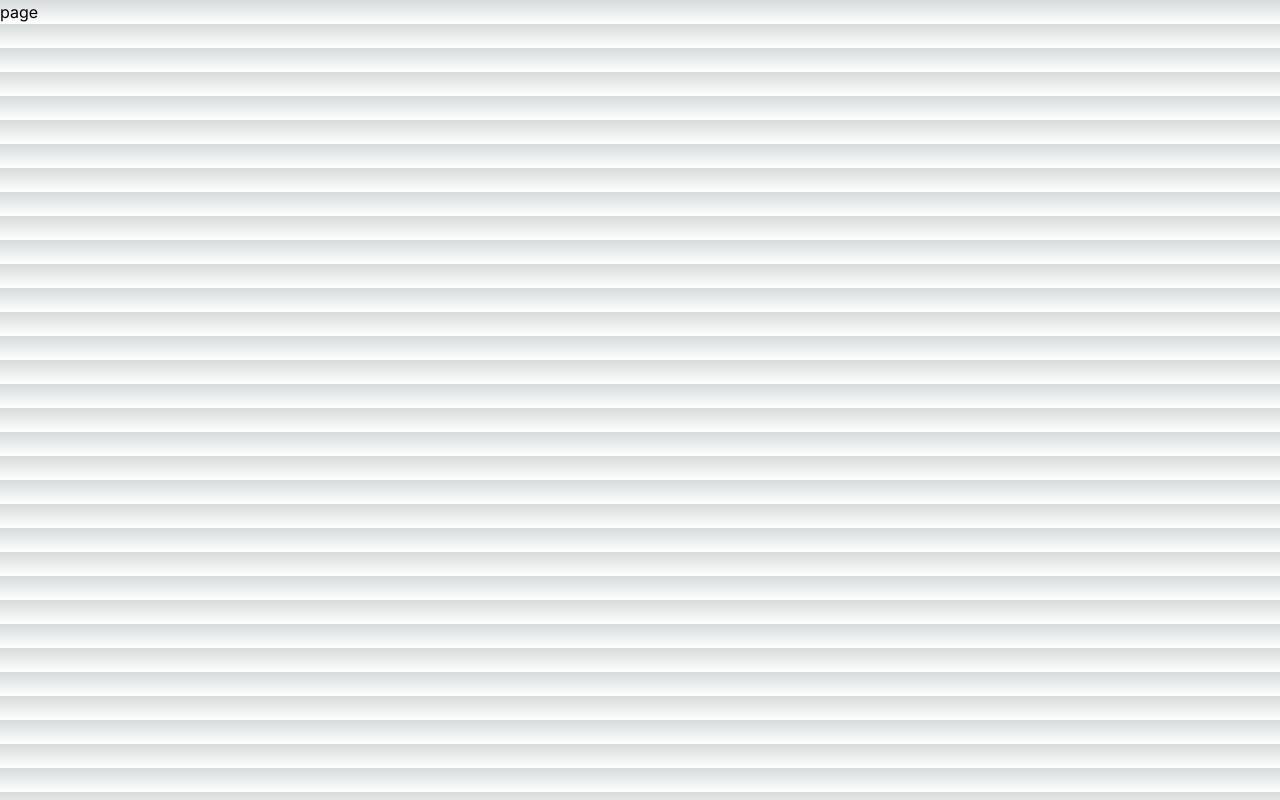
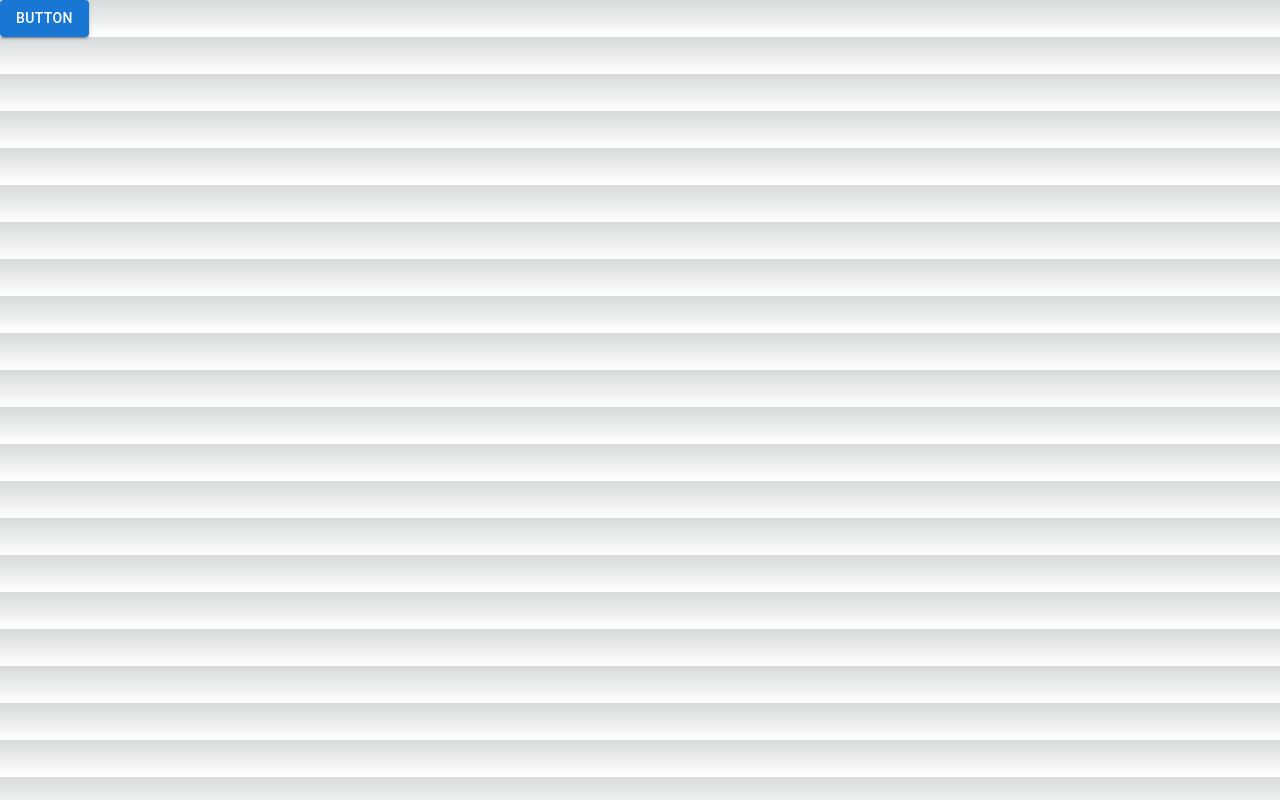
Before and after one commit to granen32/mono-repo, a Next.js app: page /test in a window 1280 px wide. Built offline with nearby package versions, Linux system fonts and the light colour scheme.

Commit message:
[FEAT] Common button

```diff
--- a/app/(pages)/test/page.tsx
+++ b/app/(pages)/test/page.tsx
@@ -1,8 +1,15 @@
 "use client";
 
+import CommonButton from "@/app/components/common/CommonButton";
+
 const page = () => {
+  const onClick = () => {
+    console.log('click')
+  }
   return (
-    <div>page</div>
+    <div>
+      <CommonButton text='button' color='primary' onClick={onClick}/>
+    </div>
   )
 }
 
--- /dev/null
+++ b/app/components/common/CommonButton.tsx
@@ -0,0 +1,10 @@
+import React from 'react'
+import { CommonButtonProps } from '@/app/types/common'
+import {Button} from '@mui/material'
+const CommonButton  = ({onClick,text,disabled,color}:CommonButtonProps) => {
+  return (
+    <Button variant='contained' color={color} disabled={disabled} onClick={onClick}>{text}</Button>
+  )
+}
+
+export default CommonButton
--- /dev/null
+++ b/app/types/common.ts
@@ -0,0 +1,8 @@
+type CommonButtonProps = {
+  onClick: () => void;
+  text:string;
+  disabled?: boolean;
+  color:'inherit' | 'primary' | 'secondary' | 'success' | 'error' | 'info' | 'warning';
+};
+
+export type { CommonButtonProps };
```
